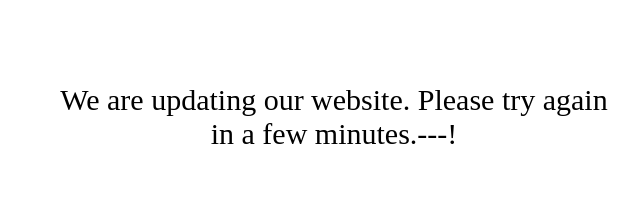
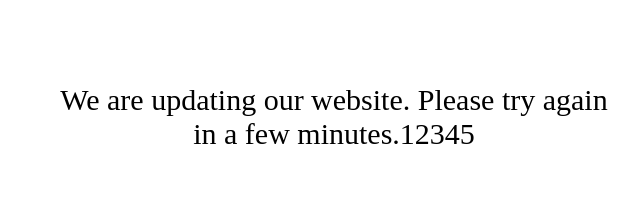
Before and after one commit to aleks-git/test-repo, a plain HTML site: page index.html in a window 1280 px wide. Shown: the top 198 px of the page, without its empty margins (306-946 px from the left). Drawn offline with Linux system fonts and the light colour scheme.

Commit message:
Made update to check slack integration

```diff
--- a/index.html
+++ b/index.html
@@ -13,7 +13,7 @@
     <div class="wrap container">
         <div class="content">
             <p class="notification">
-                We are updating our website. Please try again in a few minutes.---!
+                We are updating our website. Please try again in a few minutes.12345
             </p>
 
             <img src=""/>
```
